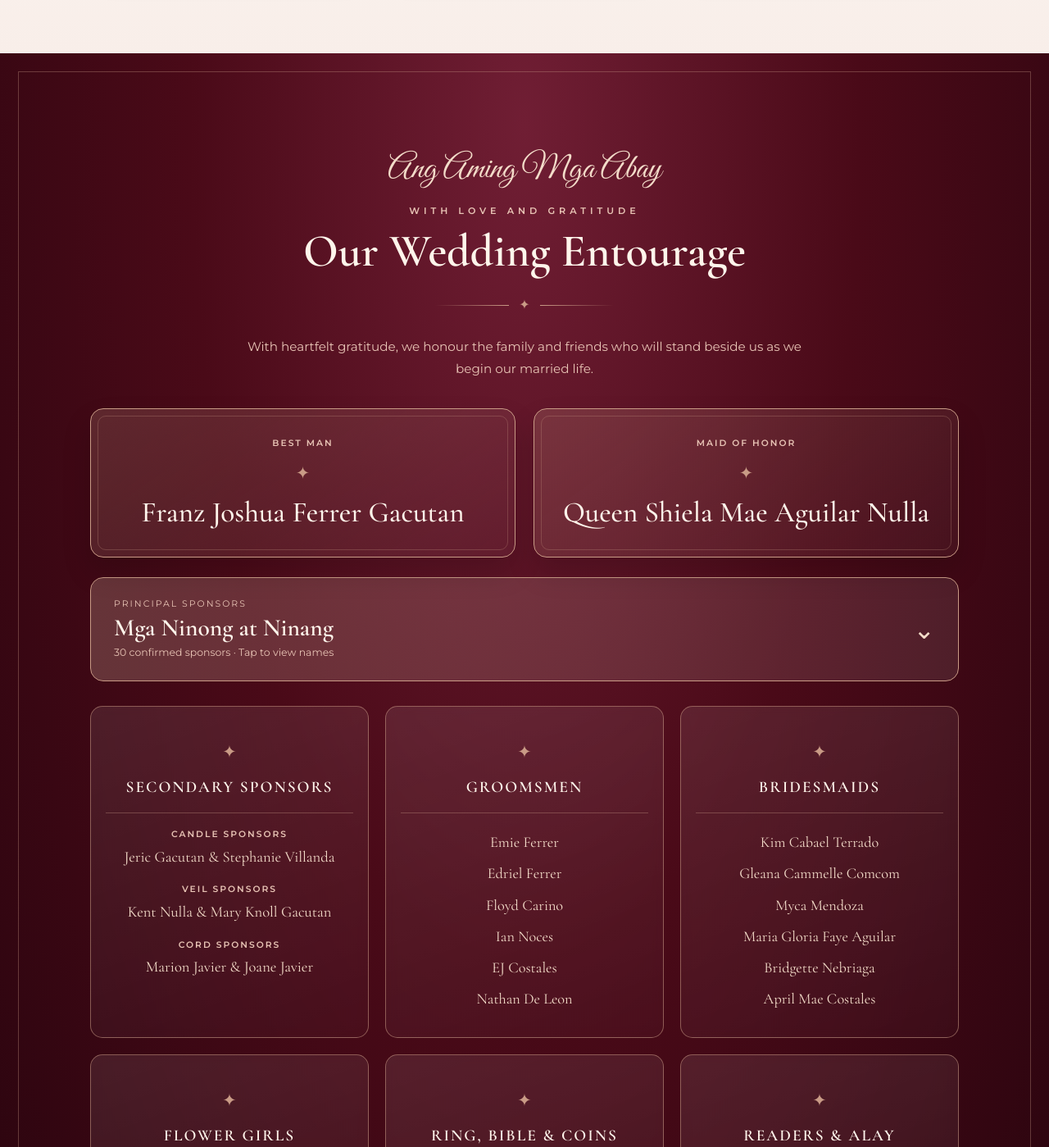
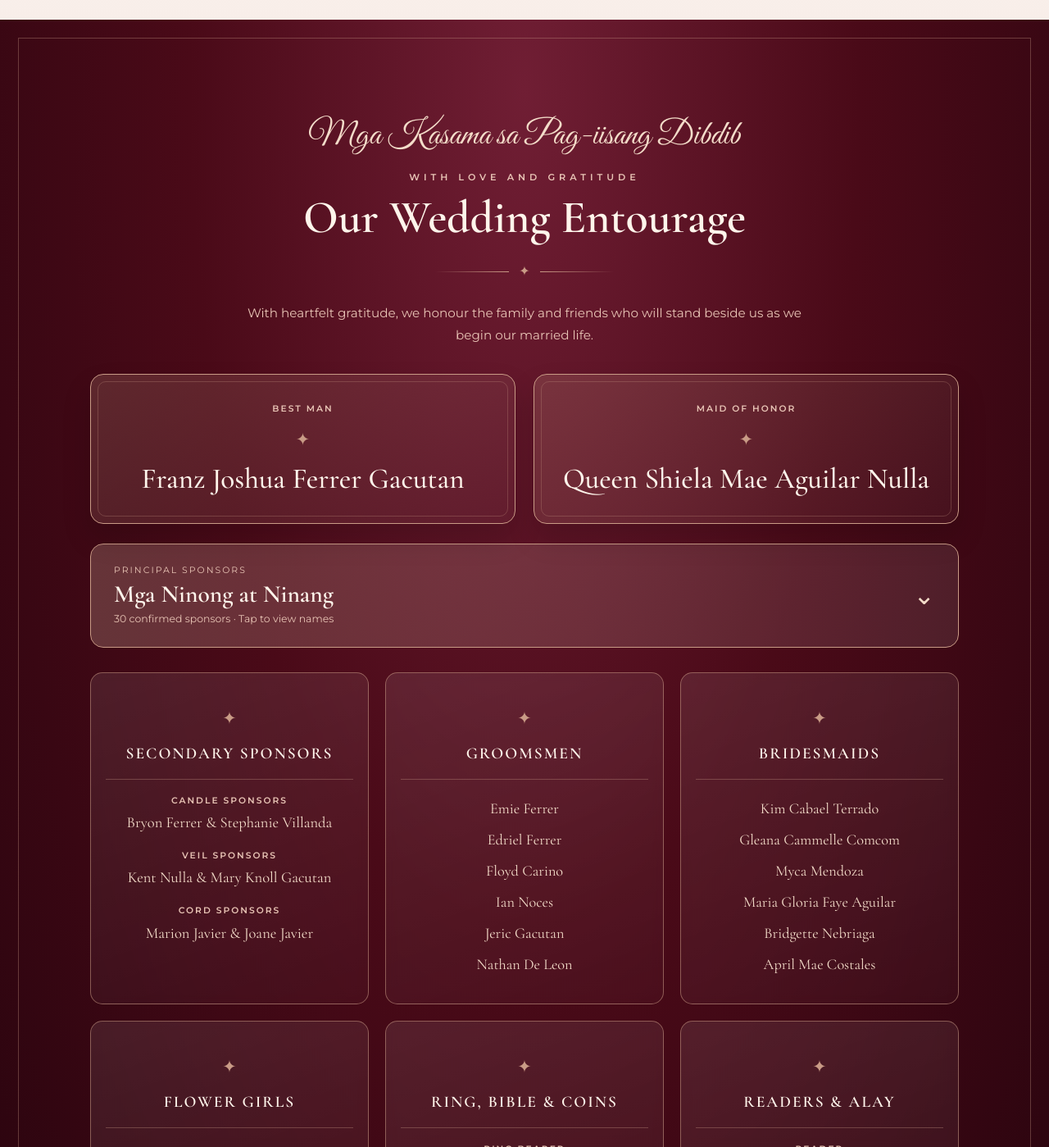
Before and after one commit to jeggacutan/jegwhistly-kenryu-wedding, a plain HTML site: page index.html in a window 1280 px wide. Shown: the part 4180-5579 px from the top of the page at 82% size. Drawn offline with nearby package versions, Linux system fonts and the light colour scheme.

Commit message:
Update index.html

```diff
--- a/index.html
+++ b/index.html
@@ -447,7 +447,7 @@ footer p{max-width:780px;margin-inline:auto}
 
   <div class="body">
 
-    <h3>Pre-Wedding Dance Party</h3>
+    <h3>MJ DiamondKey Commercial Building</h3>
 
     <p>
       Bago ang aming pag-iisang dibdib,
@@ -462,7 +462,6 @@ footer p{max-width:780px;margin-inline:auto}
     <ul class="lux">
       <li>Saturday, January 9, 2027</li>
       <li>6:00 PM - 11:00 PM</li>
-      <li>MJ DiamondKey Commercial Building</li>
       <li>Come ready to dance and celebrate!</li>
     </ul>
 
@@ -529,7 +528,7 @@ footer p{max-width:780px;margin-inline:auto}
 </section>
 <section class="entourage" id="entourage">
   <div class="wrap reveal">
-    <div class="script-sub" style="color:#f3dcc9">Ang Aming Mga Abay</div>
+    <div class="script-sub" style="color:#f3dcc9">Mga Kasama sa Pag-iisang Dibdib</div>
     <div class="eyebrow" style="color:#e8c4b5">With Love and Gratitude</div>
     <h2 class="title">Our Wedding Entourage</h2>
     <div class="gold-divider">✦</div>
@@ -546,8 +545,8 @@ footer p{max-width:780px;margin-inline:auto}
     </details>
 
     <div class="ent-grid ent-upgraded-grid">
-      <article class="ent-box"><span class="ent-card-symbol">✦</span><h4>Secondary Sponsors</h4><div class="ent-ritual"><span>Candle Sponsors</span><p>Jeric Gacutan &amp; Stephanie Villanda</p></div><div class="ent-ritual"><span>Veil Sponsors</span><p>Kent Nulla &amp; Mary Knoll Gacutan</p></div><div class="ent-ritual"><span>Cord Sponsors</span><p>Marion Javier &amp; Joane Javier</p></div></article>
-      <article class="ent-box"><span class="ent-card-symbol">✦</span><h4>Groomsmen</h4><ul><li>Emie Ferrer</li><li>Edriel Ferrer</li><li>Floyd Carino</li><li>Ian Noces</li><li>EJ Costales</li><li>Nathan De Leon</li></ul></article>
+      <article class="ent-box"><span class="ent-card-symbol">✦</span><h4>Secondary Sponsors</h4><div class="ent-ritual"><span>Candle Sponsors</span><p>Bryon Ferrer &amp; Stephanie Villanda</p></div><div class="ent-ritual"><span>Veil Sponsors</span><p>Kent Nulla &amp; Mary Knoll Gacutan</p></div><div class="ent-ritual"><span>Cord Sponsors</span><p>Marion Javier &amp; Joane Javier</p></div></article>
+      <article class="ent-box"><span class="ent-card-symbol">✦</span><h4>Groomsmen</h4><ul><li>Emie Ferrer</li><li>Edriel Ferrer</li><li>Floyd Carino</li><li>Ian Noces</li><li>Jeric Gacutan</li><li>Nathan De Leon</li></ul></article>
       <article class="ent-box"><span class="ent-card-symbol">✦</span><h4>Bridesmaids</h4><ul><li>Kim Cabael Terrado</li><li>Gleana Cammelle Comcom</li><li>Myca Mendoza</li><li>Maria Gloria Faye Aguilar</li><li>Bridgette Nebriaga</li><li>April Mae Costales</li></ul></article>
       <article class="ent-box"><span class="ent-card-symbol">✦</span><h4>Flower Girls</h4><ul><li>Keistly Jeiryne Gacutan</li><li>Maria Franzia Gacutan</li><li>Mari Jydelle Javier</li><li>Dhalia Aguilar</li></ul></article>
       <article class="ent-box"><span class="ent-card-symbol">✦</span><h4>Ring, Bible &amp; Coins</h4><div class="ent-ritual"><span>Ring Bearer</span><p>Marcus Franz Gacutan</p></div><div class="ent-ritual"><span>Bible Bearer</span><p>Rowan Macaraeg</p></div><div class="ent-ritual"><span>Coin Bearer</span><p>Ezekiel Costales</p></div></article>
```
